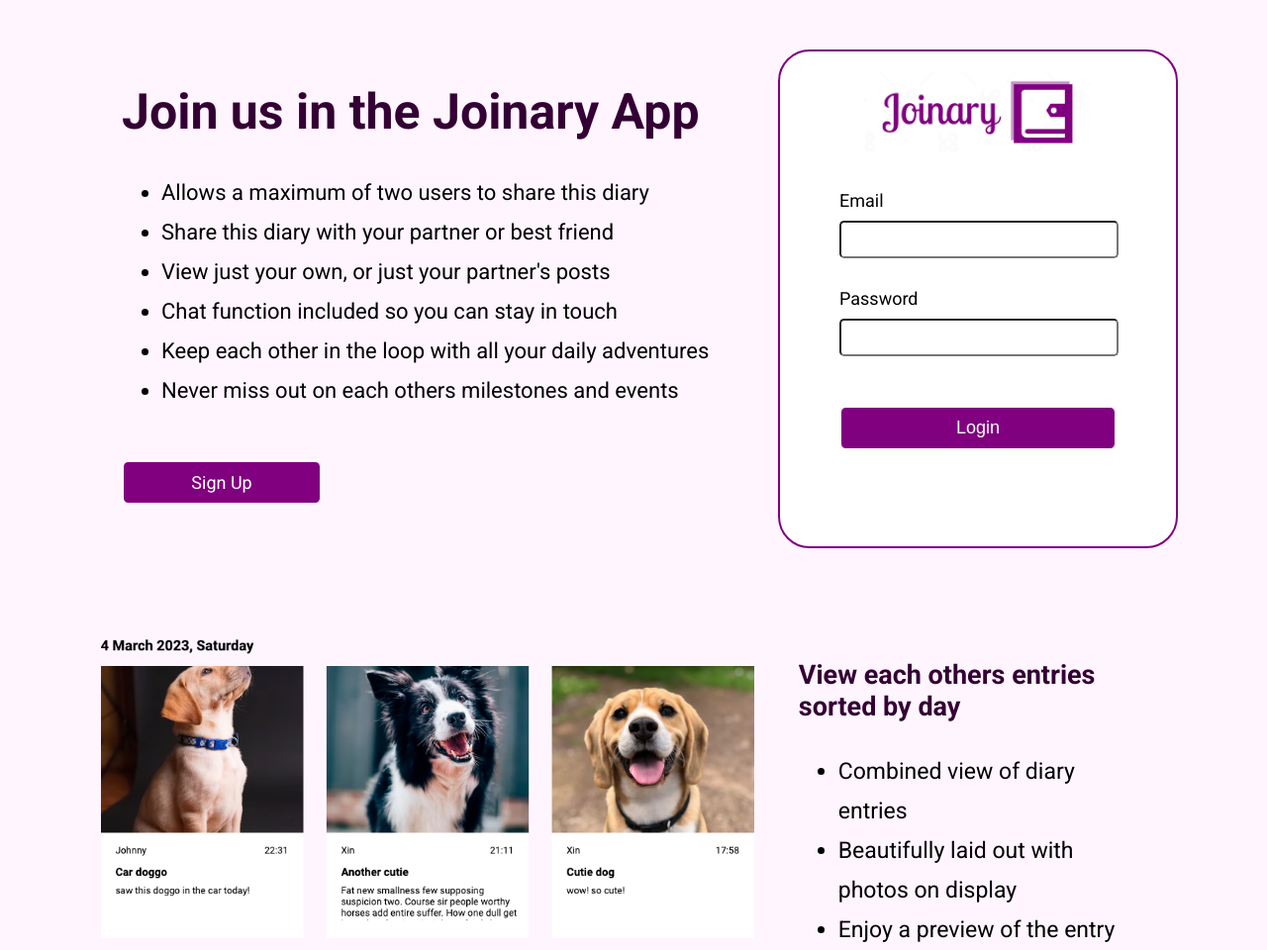
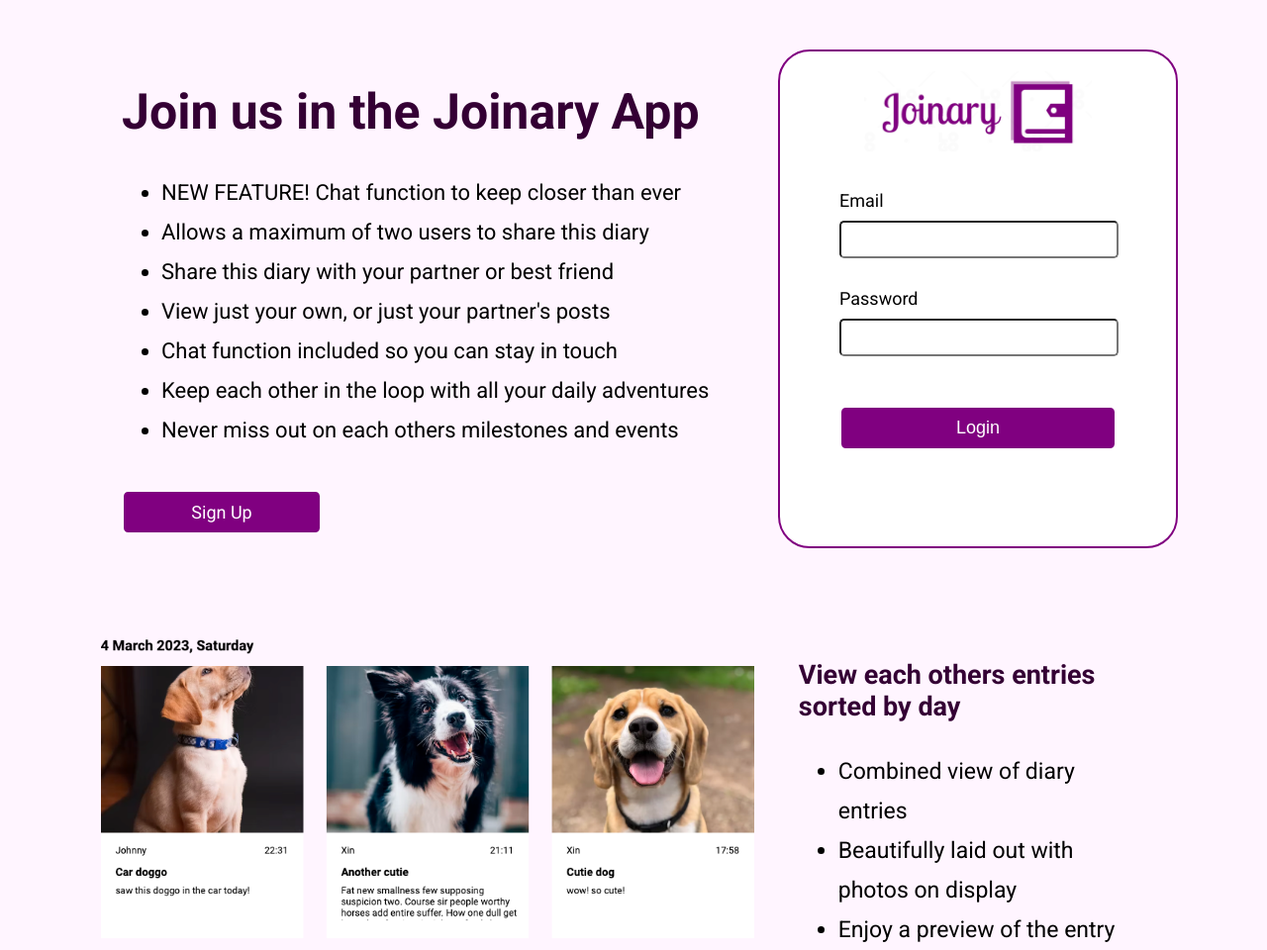
Before and after one commit to xyzhengg/Flask-Diary-App, a Flask app: page /login in a window 1280 px wide. Shown: the part 60-1020 px from the top of the page at 99% size. Run offline with Flask 2, Linux system fonts and the light colour scheme; some libraries are stand-ins or nearby versions; some web fonts are replaced.

Commit message:
edited login page to show new feature

```diff
--- a/static/login.css
+++ b/static/login.css
@@ -127,7 +127,7 @@ li {
 .div-one-signup {
   display: flex;
   justify-content: left;
-  margin-top: 50px;
+  margin-top: 40px;
 }
 .div-signup {
   background-color: purple;
@@ -147,6 +147,9 @@ li {
   display: flex;
   justify-content: space-between;
   margin-top: 80px;
+}
+.div-three {
+  margin-bottom: 120px;
 }
 .div-two-image img,
 .div-three-image img {
--- a/templates/login.html
+++ b/templates/login.html
@@ -35,6 +35,7 @@ Login
       <div class="app-description">
         <h1> Join us in the Joinary App </h1>
         <ul>
+          <li> NEW FEATURE! Chat function to keep closer than ever </li>
           <li> Allows a maximum of two users to share this diary </li>
           <li> Share this diary with your partner or best friend</li>
           <li> View just your own, or just your partner's posts </li>
```
